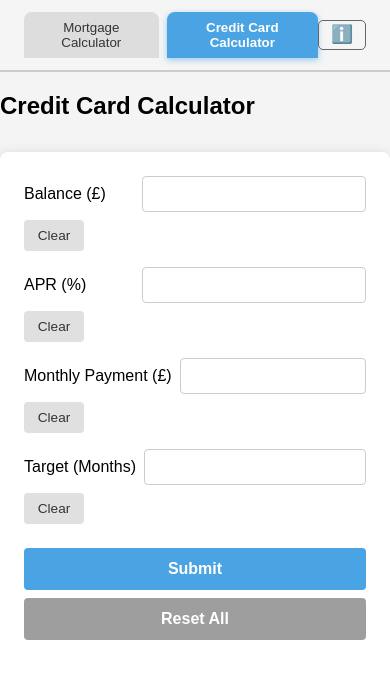
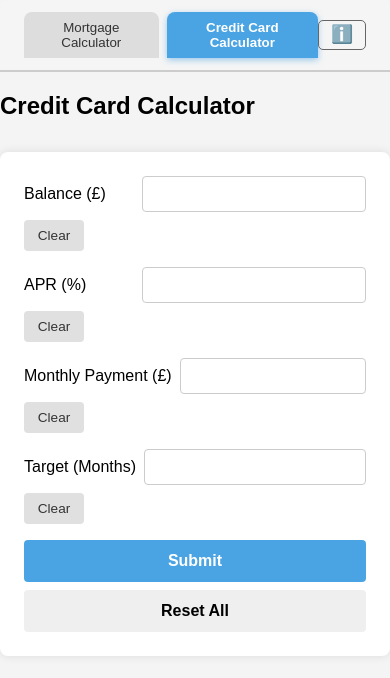
Before and after one commit to Ampdrew06/Mortgage-Calculator, a React (Create React App) app: page /ccc in a window 390 px wide. Shown: the top 678 px of the page. Built offline with nearby package versions, Linux system fonts and the light colour scheme.

Commit message:
App.css & CCC.jsx Updates

```diff
--- a/src/App.css
+++ b/src/App.css
@@ -26,8 +26,6 @@ body {
   align-items: center;
   margin: 1.5rem -1.5rem 1rem -1.5rem;
   box-sizing: border-box;
-  /* Optional debug border - remove after checking */
-  /* border: 2px solid red; */
 }
 
 .header h1 {
@@ -126,24 +124,24 @@ body {
   background-color: #d5d5d5;
 }
 
-/* Fix for button-row to match MC layout */
-.button-row {
+.action-row {
   display: flex;
-  gap: 0.5rem;
+  justify-content: space-between;
   margin: 1.5rem 0;
 }
 
-/* Make submit and reset half width each for MC & CCC */
 .submit-btn,
 .reset-btn {
-  flex: 1 1 50%;
+  flex: 1;
   padding: 0.75rem;
   border: none;
   border-radius: 4px;
   font-weight: bold;
   cursor: pointer;
+  margin-right: 0.5rem;
   font-size: 1rem;
-  margin: 0; /* reset margin for flex layout */
+  min-width: 0;
+  box-sizing: border-box;
 }
 
 .submit-btn {
@@ -155,7 +153,7 @@ body {
   background-color: #388e3c;
 }
 
-/* CCC submit button blue styling */
+/* New: CCC submit button blue styling */
 .submit-btn.ccc {
   background-color: #4aa4e3; /* Blue matching CCC header */
   color: white;
@@ -163,17 +161,6 @@ body {
 
 .submit-btn.ccc:hover {
   background-color: #3a8ad6; /* Slightly darker blue on hover */
-}
-
-/* Reset button shared style */
-.reset-btn {
-  background-color: #9e9e9e;
-  color: white;
-  margin-left: 0.5rem; /* small gap from submit */
-}
-
-.reset-btn:hover {
-  background-color: #7e7e7e;
 }
 
 /* Info Page Styles - make full-width with padding */
@@ -202,23 +189,27 @@ body {
   max-width: 300px;       /* max width for container */
   margin: 1.5rem auto 0;  /* centered with top margin */
   text-align: center;
+  min-width: 280px;       /* minimum size to prevent shrinking */
+  min-height: 180px;
 }
 
 /* Pie Chart Canvas */
 .pie-chart-container canvas {
   max-width: 300px;       /* limit canvas width */
   max-height: 180px;      /* limit canvas height */
+  width: 100% !important; /* ensure canvas uses container width */
+  height: auto !important; /* keep aspect ratio */
   display: block;         /* block-level for centering */
   margin: 0 auto;         /* center horizontally */
 }
 
-/* Pie Chart Legend Fix for MC */
-.chart-labels {
-  margin-top: 0.5rem;
+/* Chart legend labels for spacing & color */
+.chart-labels span {
   font-weight: bold;
-  display: flex;
-  justify-content: center;
-  gap: 1.5rem; /* space between legend items */
+  font-size: 0.95rem;
+  display: inline-block;
+  margin-right: 1rem;
+  user-select: none;
 }
 
 /* Mobile-specific styles */
@@ -233,16 +224,15 @@ body {
     padding-left: 0;
   }
 
-  /* Stack buttons vertically on small screens */
+  /* Buttons full width stacked on small screens */
   .button-row {
-    flex-direction: column;
-    gap: 0.5rem;
+    flex-direction: column !important;
+    gap: 0.5rem !important;
   }
 
   .submit-btn,
   .reset-btn {
-    flex: none;
-    width: 100%;
-    margin: 0 !important;
+    margin-right: 0 !important;
+    width: 100% !important;
   }
 }
--- a/src/CCC.jsx
+++ b/src/CCC.jsx
@@ -69,7 +69,6 @@ const CreditCardCalculator = () => {
     setResultsVisible(true);
   };
 
-  // Pie chart data with blue color instead of green for principal
   const pieChartData = {
     labels: ['Interest', 'Principal'],
     datasets: [
```
